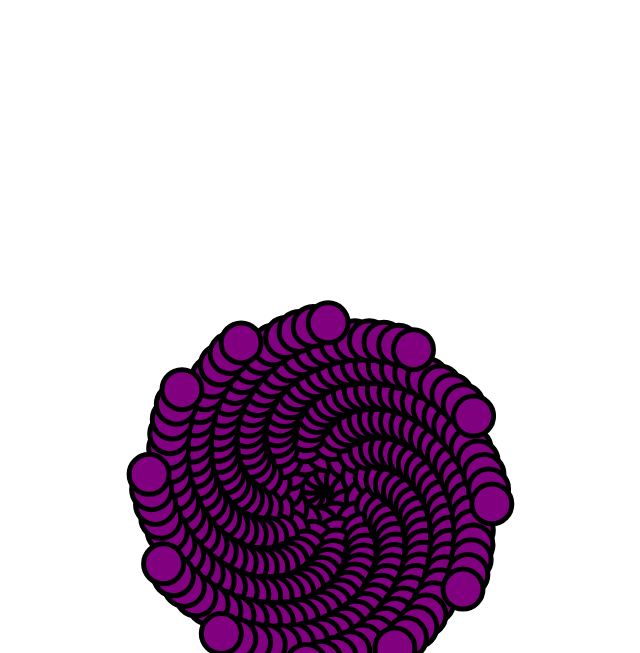
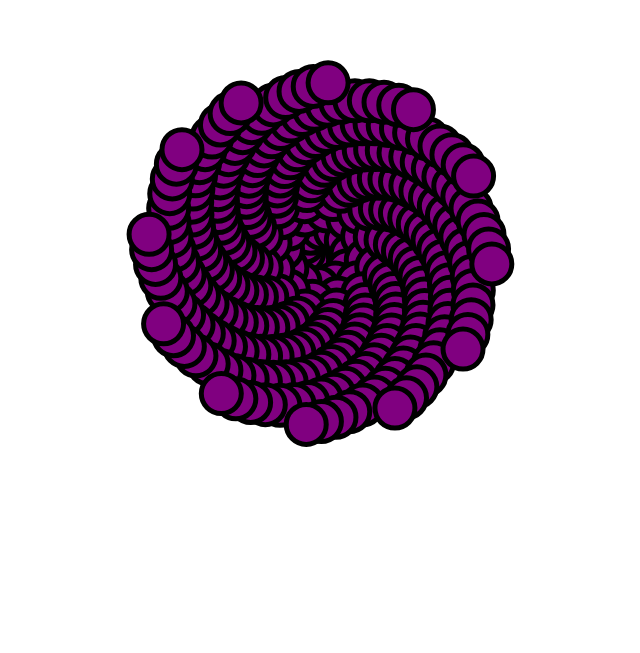
Before and after one commit to vjards/flower-drawing-app, a plain HTML site: page index.html in a window 1280 px wide. Shown: the part 147-800 px from the top of the page, without its empty margins (327-967 px from the left). Drawn offline with Linux system fonts and the light colour scheme.

Commit message:
Made animated flowered centered by adjusting the height

```diff
--- a/index.html
+++ b/index.html
@@ -36,7 +36,7 @@
             let angle= number *100;
             let radius= scale*Math.sqrt(number);
             let positionX=radius*Math.sin(angle) +canvas.width/2;
-            let positionY=radius*Math.cos(angle) +canvas.width/2;
+            let positionY=radius*Math.cos(angle) +canvas.height/2;
             //CIRCLE COLOR
             ctx.fillStyle = "purple";
             //CIRCLE BORDER WIDTH
```
